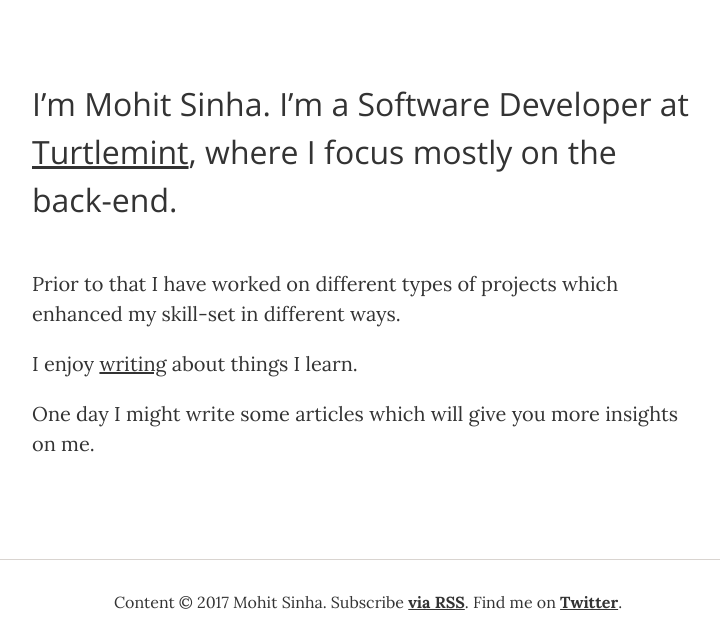
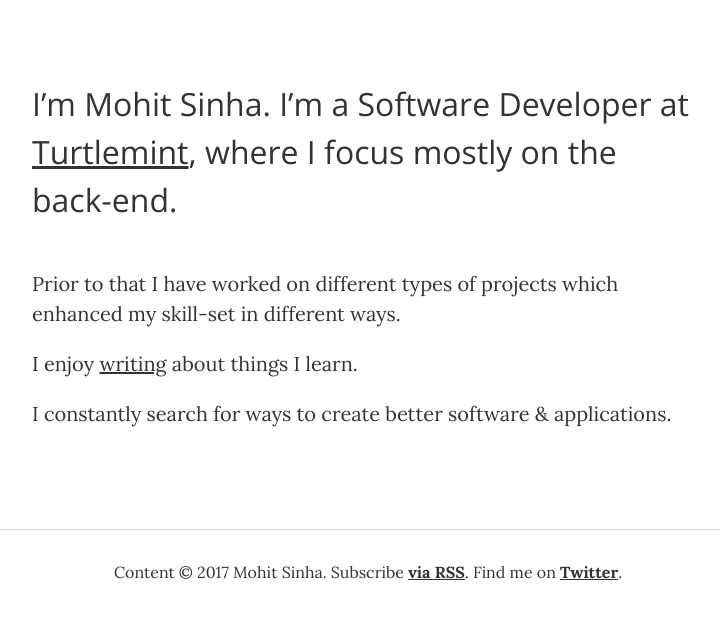
Before and after one commit to mohitsinha/mohitsinha.github.io, a Jekyll site: the page built from about/index.md, in a window 1280 px wide. Shown: the part 278-922 px from the top of the page, without its empty margins (272-992 px from the left). Built offline with Jekyll 4.4.1, drawn with Linux system fonts in a browser that asks for light colours; nearby versions of some CDN libraries; after the commit the page ends 900 px from its top, so only the background shows below that.

Commit message:
changed about.md

```diff
--- a/about/index.md
+++ b/about/index.md
@@ -10,4 +10,4 @@ Prior to that I have worked on different types of projects which enhanced my ski
 
 I enjoy [writing](/writing/) about things I learn.
 
-One day I might write some articles which will give you more insights on me.
+I constantly search for ways to create better software & applications.
```
Also changed, not shown: _posts/2017-09-24-reactor-tutorial.md (+20 -2 lines).
